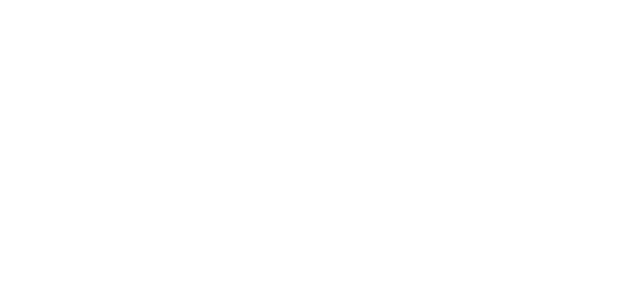
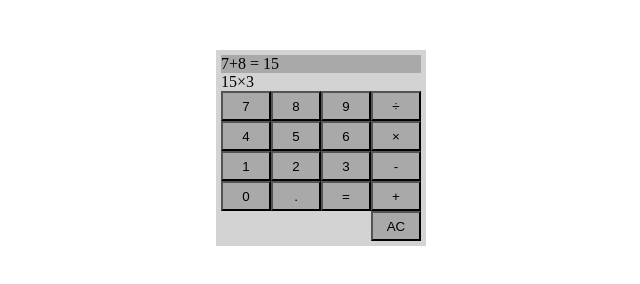
Before and after one commit to sneeed/calculator, a plain HTML site: page index.html in a window 1280 px wide. Shown: the whole page, without its empty margins (319-959 px from the left). Drawn offline with Linux system fonts and the light colour scheme.

Commit message:
Style calculator

```diff
--- a/index.html
+++ b/index.html
@@ -8,6 +8,29 @@
     <title>Calculator</title>
   </head>
   <body>
+    <div class="container">
+      <div class="history">7+8 = 15</div>
+      <div class="current">15×3</div>
+      <div class="buttons">
+        <button>7</button>
+        <button>8</button>
+        <button>9</button>
+        <button>÷</button>
+        <button>4</button>
+        <button>5</button>
+        <button>6</button>
+        <button>×</button>
+        <button>1</button>
+        <button>2</button>
+        <button>3</button>
+        <button>-</button>
+        <button>0</button>
+        <button>.</button>
+        <button class="highlight">=</button>
+        <button>+</button>
+        <button>AC</button>
+      </div>
+    </div>
     <script src="app.js"></script>
   </body>
 </html>
--- a/style.css
+++ b/style.css
@@ -0,0 +1,30 @@
+.container {
+  min-width: 200px;
+  max-width: 200px;
+  margin: 50px auto;
+  padding: 5px;
+  background-color: lightgrey;
+}
+
+.history {
+  background-color: darkgrey;
+}
+
+.buttons {
+  display: flex;
+  flex-wrap: wrap;
+  justify-content: flex-end;
+}
+
+.buttons button {
+  flex: 1 0 0;
+  min-width: 50px;
+  max-width: 50px;
+  min-height: 30px;
+  max-height: 30px;
+  background-color: darkgrey;
+}
+
+.highlight {
+  background-color: lightskyblue;
+}
```
